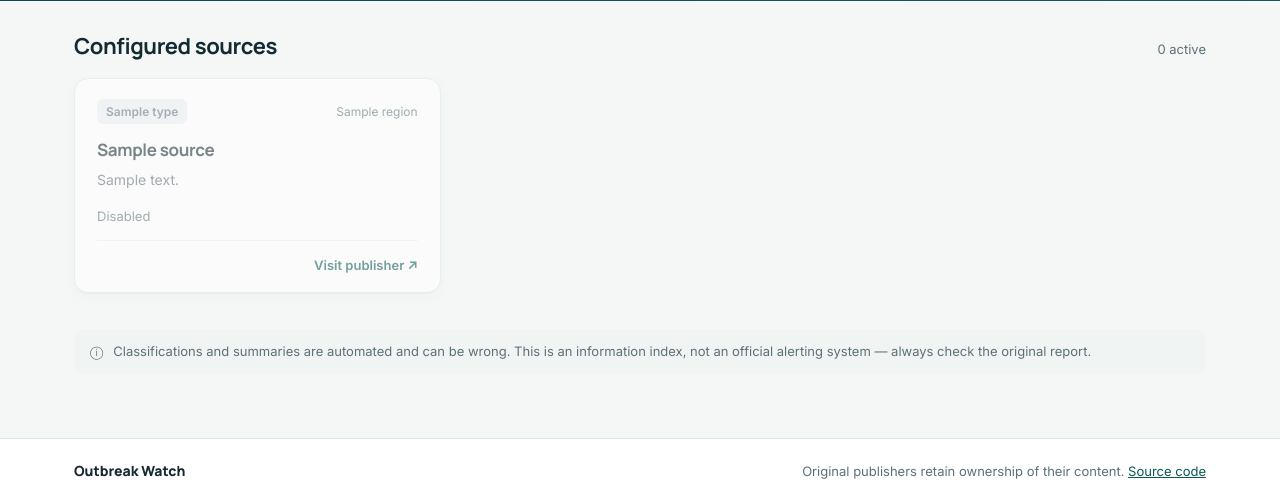
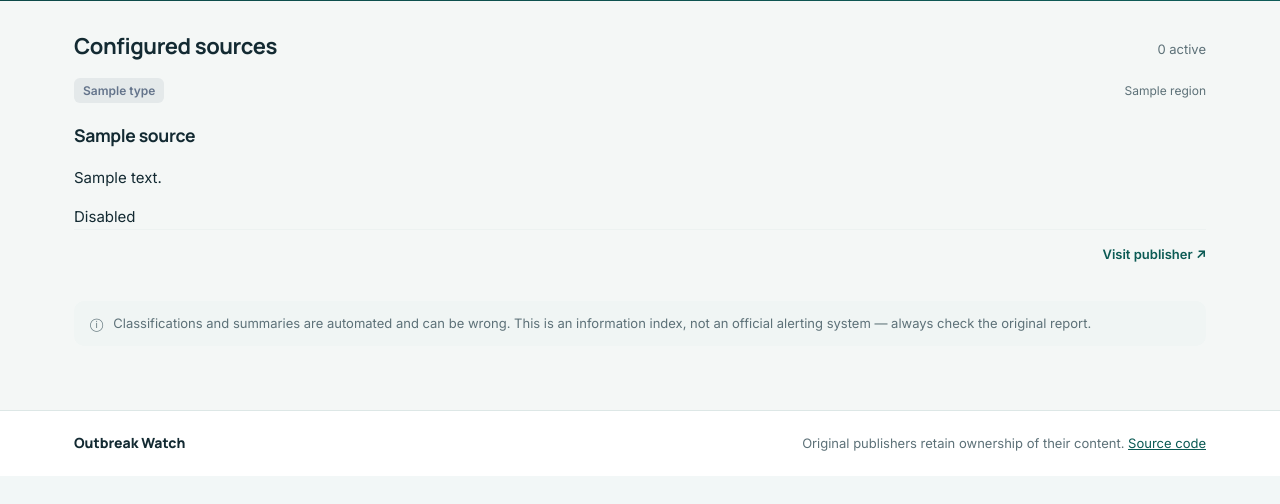
Before and after one commit to MOHZOOM/outbreak-watch, a Flask app: template templates/sources.html in a window 1280 px wide. Shown: the part 431-935 px from the top of the page. After the commit the page ends 907 px from the top, so only its background shows below. Run offline with Flask 3, Linux system fonts and the light colour scheme; the template is opened without the code that fills it: most values are stand-ins (such as "Sample title", 1, 10 or a date in 2020); some libraries are stand-ins or nearby versions.

Commit message:
Remove Sources page styles

```diff
--- a/static/style.css
+++ b/static/style.css
@@ -92,9 +92,9 @@ main{max-width:var(--wrap);margin:auto;padding:28px 24px 64px}
 
 /* News cards */
 .news-grid{display:grid;grid-template-columns:repeat(2,minmax(0,1fr));gap:16px}
-.news-card,.source-card{position:relative;display:flex;flex-direction:column;background:var(--surface);border:1px solid var(--line);border-radius:var(--radius);padding:20px 22px 16px;box-shadow:var(--shadow);transition:box-shadow .2s,transform .2s,border-color .2s}
+.news-card{position:relative;display:flex;flex-direction:column;background:var(--surface);border:1px solid var(--line);border-radius:var(--radius);padding:20px 22px 16px;box-shadow:var(--shadow);transition:box-shadow .2s,transform .2s,border-color .2s}
 .news-card::before{content:"";position:absolute;left:-1px;top:18px;bottom:18px;width:3px;border-radius:0 3px 3px 0;background:var(--cat,var(--c-other))}
-.news-card:hover,.source-card:hover{box-shadow:var(--shadow-hover);transform:translateY(-2px);border-color:color-mix(in srgb,var(--cat,var(--brand)) 35%,var(--line))}
+.news-card:hover{box-shadow:var(--shadow-hover);transform:translateY(-2px);border-color:color-mix(in srgb,var(--cat,var(--brand)) 35%,var(--line))}
 .card-top{display:flex;align-items:center;justify-content:space-between;gap:10px;font-size:12px;color:var(--muted)}
 .tag{display:inline-flex;align-items:center;gap:6px;padding:3px 9px;border-radius:6px;font-size:12px;font-weight:600;color:var(--cat,var(--c-other));background:color-mix(in srgb,var(--cat,var(--c-other)) 11%,transparent);white-space:nowrap}
 .news-card h3{font-size:18px;line-height:1.38;margin:12px 0 10px}
@@ -135,16 +135,6 @@ td small{display:block;color:var(--faint);margin-top:3px}
 td p{max-width:380px;margin:6px 0 0;font-size:12px}
 td a{font-weight:600;text-decoration:none}
 
-/* Sources page */
-.source-grid{display:grid;grid-template-columns:repeat(auto-fill,minmax(320px,1fr));gap:16px}
-.source-card h3{font-size:17px;margin:12px 0 6px}
-.source-card p{margin:0;color:var(--muted);font-size:14px}
-.source-card.is-off{opacity:.55}
-.source-stats{display:flex;gap:16px;margin:14px 0;font-size:13px;color:var(--muted)}
-.source-stats b{color:var(--ink);font-size:15px}
-.region{font-size:12px;color:var(--muted)}
-.type-rss{--cat:#ea580c}.type-who_api{--cat:#0284c7}.type-web_scrape{--cat:#475569}.type-ai_scrape{--cat:#7c3aed}
-
 .notice{display:flex;gap:10px;align-items:flex-start;margin:36px 0 0;padding:12px 16px;border-radius:10px;background:var(--surface-2);color:var(--muted);font-size:13px}
 
 footer{border-top:1px solid var(--line);background:var(--surface)}
```
